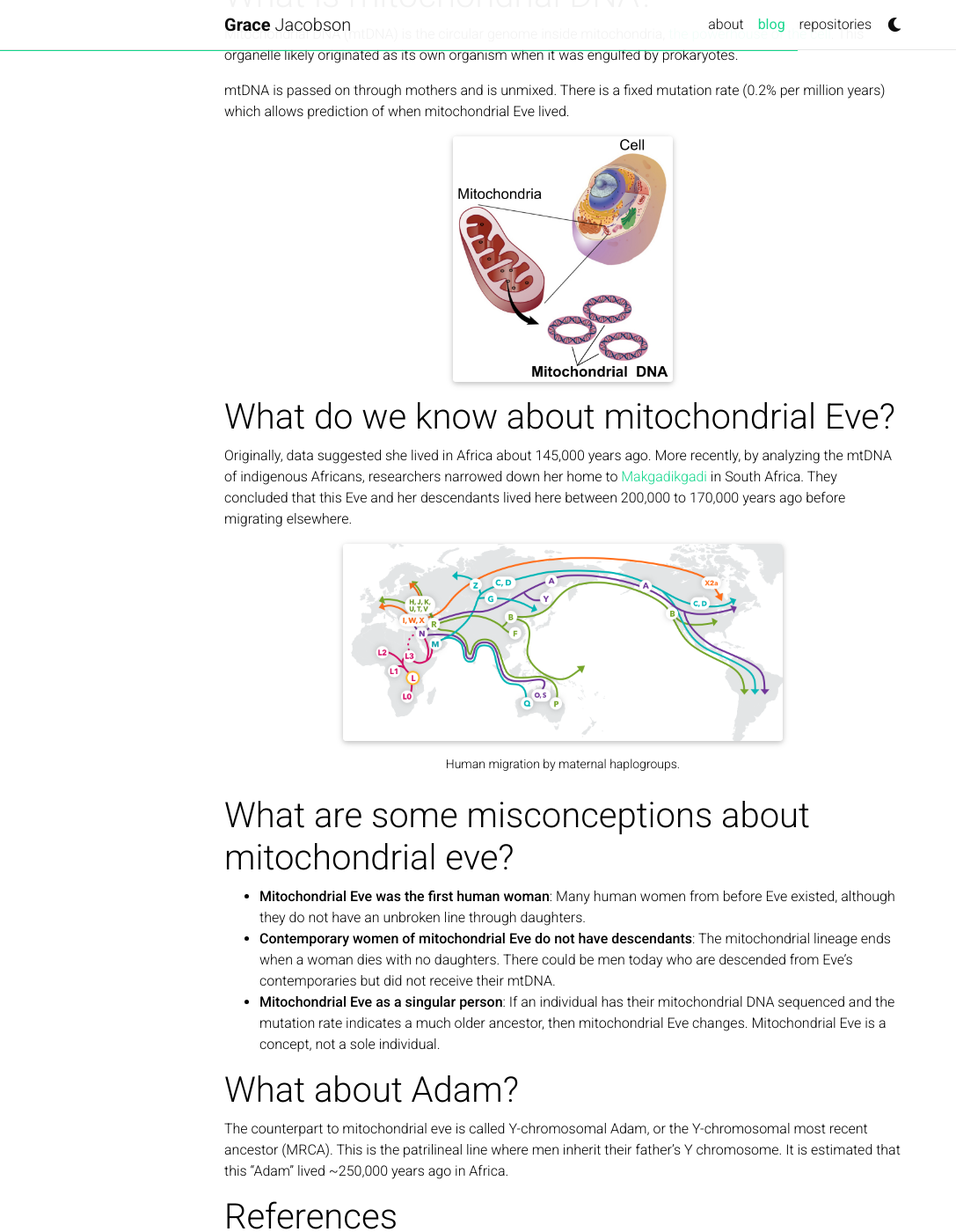
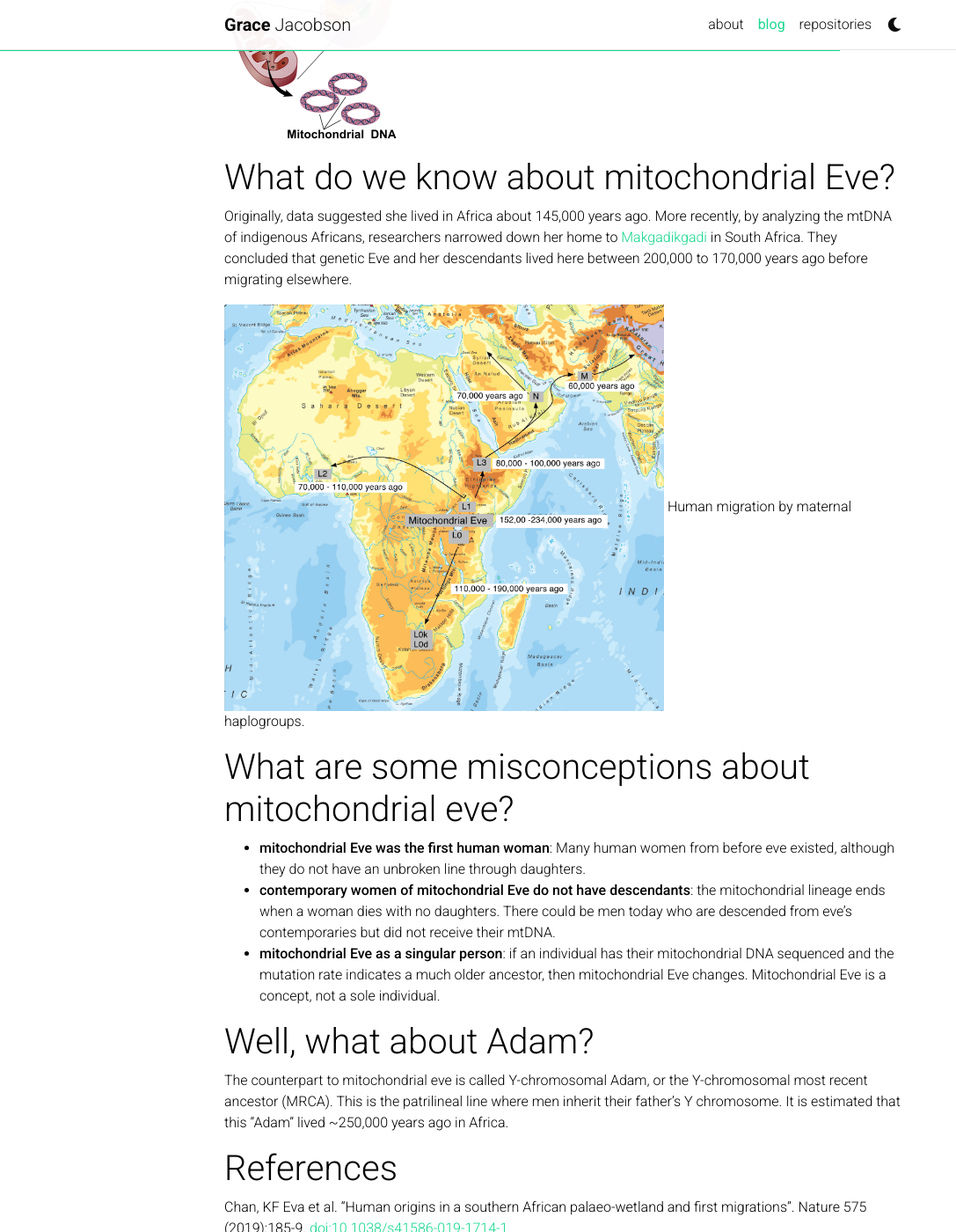
Before and after one commit to gracejacobson/gracejacobson.github.io, a Jekyll site: the page built from _posts/2022-10-20-mitochondrial-eve.md, in a window 1280 px wide and 1400 px high, scrolled down 653 px. Shown: the whole window at 88% size, without its empty margins (0-1087 px from the left). Built offline with Jekyll 4.4.1, drawn with Linux system fonts in a browser that asks for light colours; full-size pictures stand in for the smaller copies a plugin makes; comment, search, counter and statistics services are not loaded; a style sheet for code colours, icons or effects is not loaded; some of the changed text lies outside the part shown.

Commit message:
new website

```diff
--- a/_posts/2022-10-20-mitochondrial-eve.md
+++ b/_posts/2022-10-20-mitochondrial-eve.md
@@ -1,16 +1,9 @@
 ---
 layout: post
-title:  mitochondrial eve
-date: 2022-10-20 21:01:00
-description: tracing our maternal lineage to a single woman
-tags: ramblings
+title:  "Mitochondrial Eve"
+date:   2022-10-20 20:00:00 +0100
+categories:
 ---
-
-In this post:
-* toc
-{:toc}
-
-***
 
 # What is mitochondrial Eve?
 Mitochondrial eve is the most recent matrilineal common ancestor. This means that all women can trace their mothers mothers mother etc. until we reach this “mitochondrial Eve". The scientists who coined this concept preferred the name "Lucky Mother". We can find out when mitochondrial Eve lived by analyzing mitochondrial DNA.
@@ -20,28 +13,30 @@
 
 mtDNA is passed on through mothers and is unmixed. There is a fixed mutation rate (0.2% per million years) which allows prediction of when mitochondrial Eve lived.
 
-<div class="text-center">
-    {% include figure.html path="assets/img/mitochondria.jpeg" class="img-fluid rounded z-depth-1" zoomable=true  width="250" %}
-</div>
+<img class="center" src="/assets/mitochondria.jpeg" alt="Mitochondria" width="200">
+
 
 # What do we know about mitochondrial Eve?
-Originally, data suggested she lived in Africa about 145,000 years ago. More recently, by analyzing the mtDNA of indigenous Africans, researchers narrowed down her home to [Makgadikgadi](https://en.wikipedia.org/wiki/Makgadikgadi_Pan) in South Africa. They concluded that this Eve and her descendants lived here between 200,000 to 170,000 years ago before migrating elsewhere.
+Originally, data suggested she lived in Africa about 145,000 years ago. More recently, by analyzing the mtDNA of indigenous Africans, researchers narrowed down her home to [Makgadikgadi](https://en.wikipedia.org/wiki/Makgadikgadi_Pan) in South Africa. They concluded that genetic Eve and her descendants lived here between 200,000 to 170,000 years ago before migrating elsewhere.
 
-<div class="text-center">
-    {% include figure.html path="assets/img/migration.png" class="img-fluid rounded z-depth-1" zoomable=true  width="500" %}
-</div>
-<div class="caption"> Human migration by maternal haplogroups. </div>
+<img class="center" src="/assets/migration.gif" alt="Human Migration out of Africa" width="500">
+Human migration by maternal haplogroups.
+{: .centertext}
+
+# What are some misconceptions about mitochondrial eve?
+- **mitochondrial Eve was the first human woman**: Many human women from before eve existed, although they do not have an unbroken line through daughters.
+- **contemporary women of mitochondrial Eve do not have descendants**: the mitochondrial lineage ends when a woman dies with no daughters. There could be men today who are descended from eve's contemporaries but did not receive their mtDNA.
+- **mitochondrial Eve as a singular person**: if an individual has their mitochondrial DNA sequenced and the mutation rate indicates a much older ancestor, then mitochondrial Eve changes. Mitochondrial Eve is a concept, not a sole individual.
+
+# Well, what about Adam?
+The counterpart to mitochondrial eve is called Y-chromosomal Adam, or the Y-chromosomal most recent ancestor (MRCA). This is the patrilineal line where men inherit their father’s Y chromosome. It is estimated that this “Adam” lived ~250,000 years ago in Africa.
 
 
-# What are some misconceptions about mitochondrial eve?
-- **Mitochondrial Eve was the first human woman**: Many human women from before Eve existed, although they do not have an unbroken line through daughters.
-- **Contemporary women of mitochondrial Eve do not have descendants**: The mitochondrial lineage ends when a woman dies with no daughters. There could be men today who are descended from Eve's contemporaries but did not receive their mtDNA.
-- **Mitochondrial Eve as a singular person**: If an individual has their mitochondrial DNA sequenced and the mutation rate indicates a much older ancestor, then mitochondrial Eve changes. Mitochondrial Eve is a concept, not a sole individual.
+# References
 
-# What about Adam?
-The counterpart to mitochondrial eve is called Y-chromosomal Adam, or the Y-chromosomal most recent ancestor (MRCA). This is the patrilineal line where men inherit their father’s Y chromosome. It is estimated that this “Adam” lived ~250,000 years ago in Africa.
+Chan, KF Eva et al. "Human origins in a southern African palaeo-wetland and first migrations". Nature 575 (2019):185-9. [doi:10.1038/s41586-019-1714-1](https://doi.org/10.1038/s41586-019-1714-1)
 
-# References
-1. Chan, KF Eva et al. "Human origins in a southern African palaeo-wetland and first migrations". Nature 575 (2019):185-9. [doi:10.1038/s41586-019-1714-1](https://doi.org/10.1038/s41586-019-1714-1)
-2. Karmin, Monika et al. “A recent bottleneck of Y chromosome diversity coincides with a global change in culture.” Genome research vol. 25,4 (2015): 459-66. [doi:10.1101/gr.186684.114](https://doi.org/10.1101/gr.186684.114)
-3. Poznik, G David et al. “Sequencing Y chromosomes resolves discrepancy in time to common ancestor of males versus females.” Science (New York, N.Y.) vol. 341,6145 (2013): 562-5. [doi:10.1126/science.1237619](https://doi.org/10.1126/science.1237619)
+
+Karmin, Monika et al. “A recent bottleneck of Y chromosome diversity coincides with a global change in culture.” Genome research vol. 25,4 (2015): 459-66. [doi:10.1101/gr.186684.114](https://doi.org/10.1101/gr.186684.114)
+
+Poznik, G David et al. “Sequencing Y chromosomes resolves discrepancy in time to common ancestor of males versus females.” Science (New York, N.Y.) vol. 341,6145 (2013): 562-5. [doi:10.1126/science.1237619](https://doi.org/10.1126/science.1237619)
```
